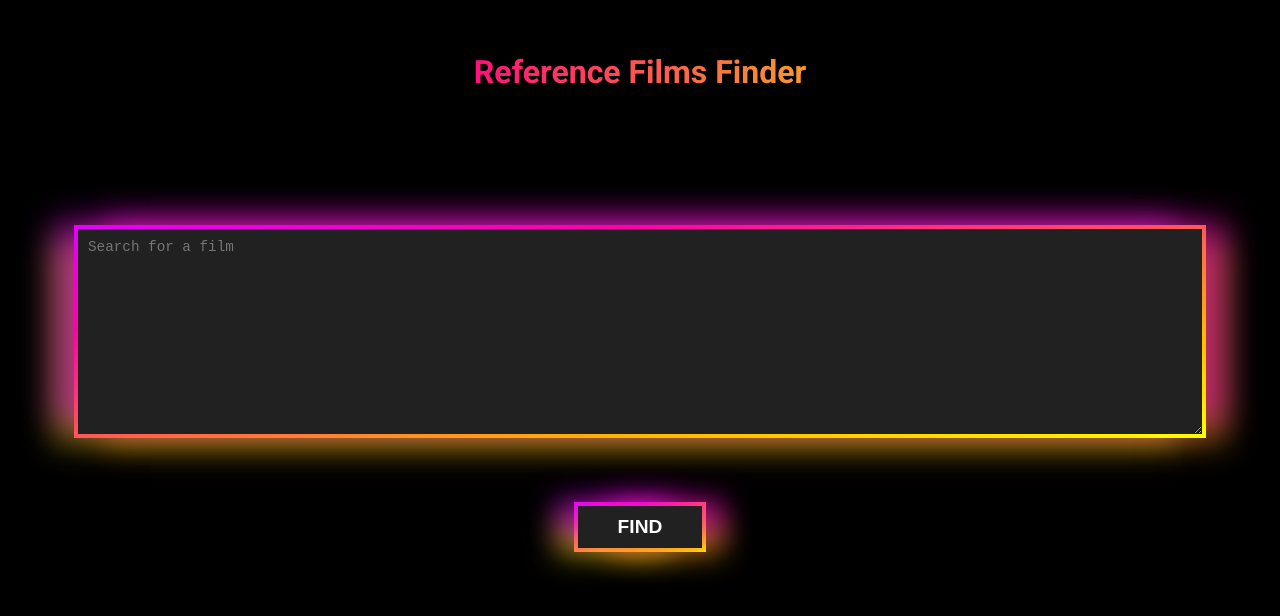
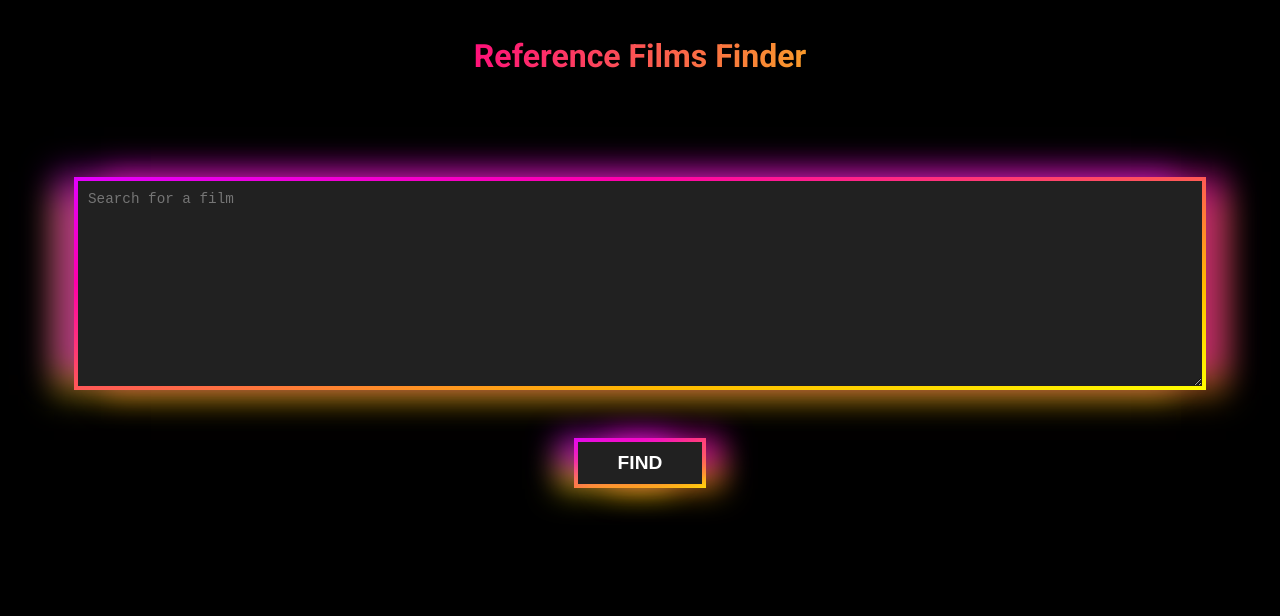
Before and after one commit to nadavrajuan/FilmSearchFront, a React (Create React App) app: page / in a window 1280 px wide. Shown: the top 616 px of the page. Built offline with nearby package versions, Linux system fonts and the light colour scheme.

Commit message:
adjust style

```diff
--- a/src/movies/components/MovieItem.js
+++ b/src/movies/components/MovieItem.js
@@ -9,7 +9,7 @@ const MovieItem = ({ title, overview }) => {
         <div className="content">
           <p className="heading">{title}</p>
           <p>
-           {overview}
+           {overview.length> 200 ? overview.substring(0, 200) + '...' : overview}
           </p>
         </div>
       </div>
--- a/src/movies/components/movieItem.css
+++ b/src/movies/components/movieItem.css
@@ -17,10 +17,12 @@
   .card .front-content {
     width: 100%;
     height: 100%;
+    box-sizing: border-box;
     display: flex;
     align-items: center;
     justify-content: center;
-    transition: all 0.6s cubic-bezier(0.23, 1, 0.320, 1)
+    transition: all 0.6s cubic-bezier(0.23, 1, 0.320, 1);
+
   }
 
   .card .front-content p {
@@ -38,14 +40,16 @@
     position: absolute;
     top: 0;
     left: 0;
+    box-sizing: border-box;
     width: 100%;
+    min-width: 300px;
     height: 100%;
     display: flex;
     flex-direction: column;
     align-items: center;
     justify-content: center;
     text-align: center;
-    gap: 10px;
+    gap: 0px;
     background: linear-gradient(-45deg, #f89b29 0%, #ff0f7b 100% );
     color: #e8e8e8;
     padding: 20px;
--- a/src/movies/components/movieList.css
+++ b/src/movies/components/movieList.css
@@ -1,5 +1,5 @@
 .movieList {
     display: grid;
-    grid-template-columns: repeat(auto-fill, minmax(250px, 1fr));
-    gap: 12px
+    grid-template-columns: repeat(auto-fill, minmax(300px, 1fr));
+    gap: 40px
 }
--- a/src/movies/pages/MovieSearch.js
+++ b/src/movies/pages/MovieSearch.js
@@ -67,7 +67,6 @@ const MovieSearch = () => {
       </div>
       <div
         className="movieResult"
-        style={{ width: "100%" }}
       >
         <MovieList movies={movies} />
       </div>
--- a/src/movies/pages/movieSearch.css
+++ b/src/movies/pages/movieSearch.css
@@ -2,9 +2,9 @@
   display: flex;
   flex-direction: column;
   justify-content: center;
-  gap: 7em;
+  gap: 5em;
   align-items: center;
-  padding: 2em
+  padding: 1em 2em
 }
 
 .movieSearch h1 {
@@ -21,6 +21,10 @@
   display: flex;
   flex-direction: column;
   justify-content: center;
-  gap: 3em;
+  gap: 2em;
   align-items: center;
 }
+
+.movieResult {
+  width: 100%
+}
```
